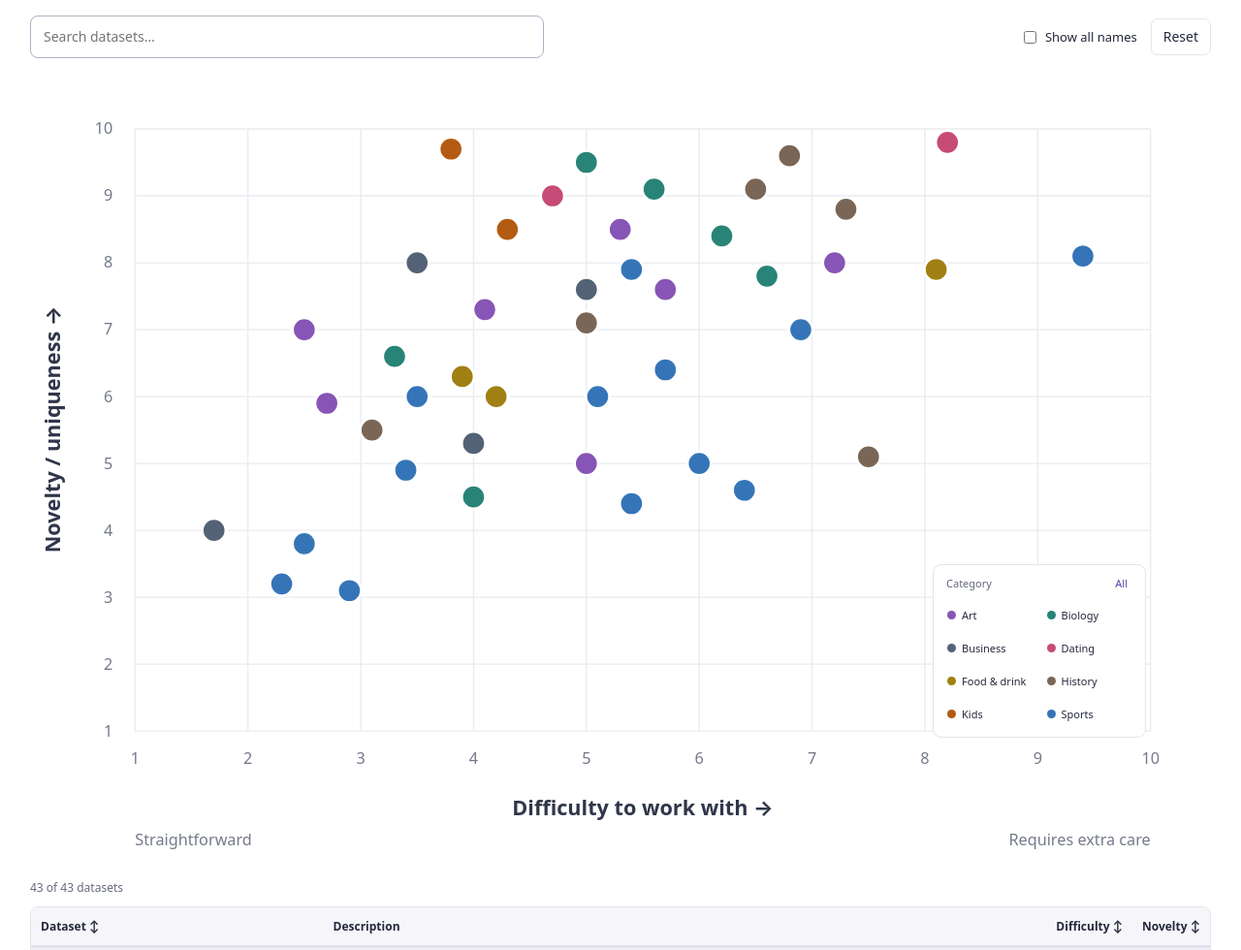
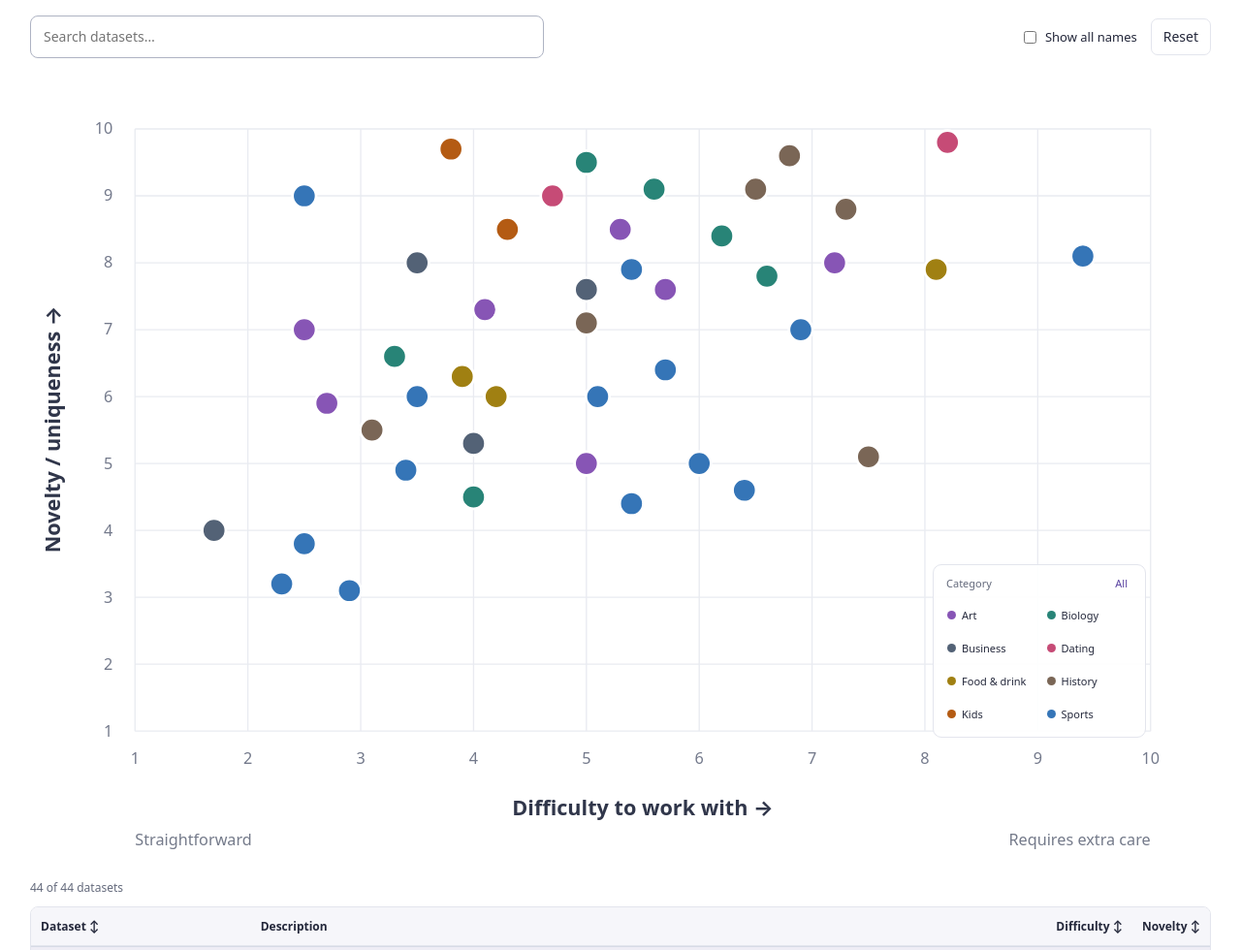
Before and after one commit to jeromeroehmdoane/mth120-dataset-picker, a plain HTML site: page index.html in a window 1280 px wide. Shown: the top 980 px of the page at 97% size. Drawn offline with Linux system fonts and the light colour scheme.

Commit message:
Update index.html

```diff
--- a/index.html
+++ b/index.html
@@ -82,6 +82,30 @@ const COLORS={'Kids':'#b45b13','Art':'#8755b5','Sports':'#3575b7','History':'#7a
       "swimming", "gymnastics", "athletics", "track", "biography"
     ],
     provisional: false
+  },
+  {
+    title: "College Mascots",
+    label: "Mascots",
+    categories: ["Sports"],
+    difficulty: 2.5,
+    novelty: 9.0,
+    description:
+      "College athletic nicknames and costumed mascots for NCAA Division I and NAIA schools, with classifications, colors, locations, institution characteristics, and multi-season winning percentages across six sports.",
+    dwhy:
+      "The simplified tab has one row per school and approachable categorical variables; missing performance values and the nested mascot classifications require some care.",
+    nwhy:
+      "Connects the colorful culture of college mascots with geography, school characteristics, and athletic performance, supporting unusual questions about animals, colors, and winning.",
+    url:
+      "https://docs.google.com/spreadsheets/d/16AzW93qYjzgE9qjMnBi56Oh5d6RyuhnXVI-kIXsoobg/edit",
+    keywords: [
+      "college", "university", "mascots", "nicknames", "costumed mascots",
+      "NCAA", "Division I", "NAIA", "sports", "athletics", "teams",
+      "animals", "birds", "cats", "dogs", "humans", "mythical",
+      "colors", "conferences", "public", "private", "geography",
+      "football", "volleyball", "basketball", "baseball", "softball",
+      "wins", "losses", "winning percentage", "school spirit"
+    ],
+    provisional: false
   }
 ].forEach(dataset => {
   if (!DATA.some(existing => existing.title === dataset.title)) {
```
